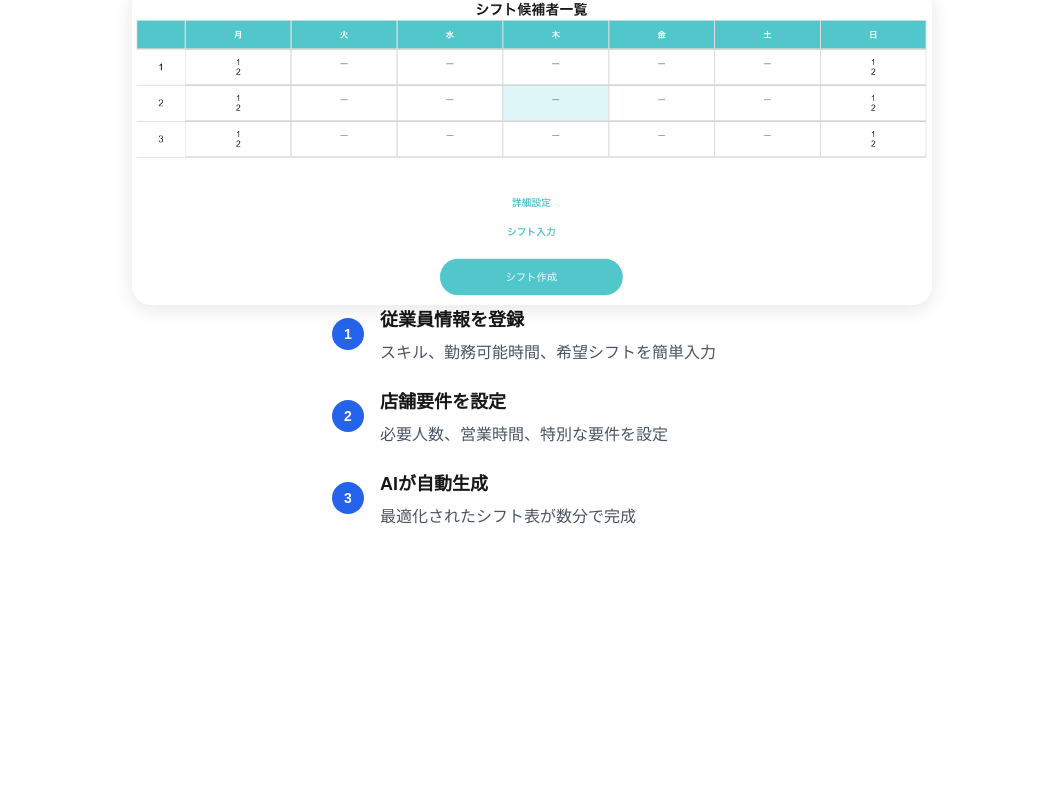
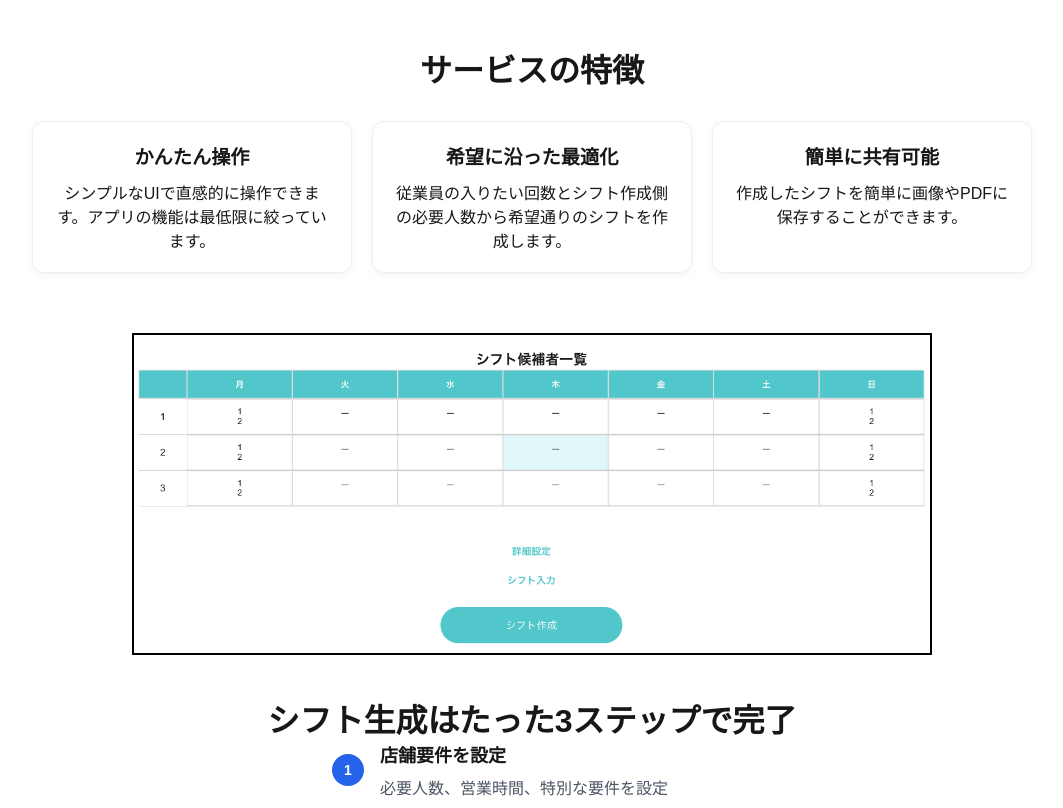
Before and after one commit to yuuri-dev/Shityj-app0507, a Next.js app: page / in a window 1280 px wide. Shown: the part 472-1280 px from the top of the page, without its empty margins (108-1171 px from the left). Before the commit the page ends 1023 px from the top, so only its background shows below. Built offline with nearby package versions, Linux system fonts and the light colour scheme.

Commit message:
indexページの説明を追加

```diff
--- a/src/pages/index.js
+++ b/src/pages/index.js
@@ -1,8 +1,6 @@
 import Head from 'next/head';
 import styles from './index.module.css';
 import Link from 'next/link';
-import ButtonBlue from '@/components/ButtonBlue';
-import ButtonWhite from '@/components/ButtonWhite';
 
 export default function Home() {
   return (
@@ -28,7 +26,7 @@ export default function Home() {
           </h1>
 
           <p className={styles.hero_description}>
-            簡単な入力をするだけで、希望に基づくシフトをすぐに作成することができます。
+            簡単な入力をするだけで、希望に基づくシフトを作成することができます。
             もうシフトに時間をかける必要はありません。
           </p>
         </div>
@@ -42,6 +40,30 @@ export default function Home() {
           </a>
         </div>
 
+        <div id="servise_feature_description" className={styles.features}>
+          <h1>サービスの特徴</h1>
+          <div className={styles.featureContainer}>
+            <div className={styles.featureCard}>
+              <h3>かんたん操作</h3>
+              <p>
+                シンプルなUIで直感的に操作できます。アプリの機能は最低限に絞っています。
+              </p>
+            </div>
+            <div className={styles.featureCard}>
+              <h3>希望に沿った最適化</h3>
+              <p>
+                従業員の入りたい回数とシフト作成側の必要人数から希望通りのシフトを作成します。
+              </p>
+            </div>
+            <div className={styles.featureCard}>
+              <h3>簡単に共有可能</h3>
+              <p>
+                作成したシフトを簡単に画像やPDFに保存することができます。
+              </p>
+            </div>
+          </div>
+        </div>
+
         <div className={styles.top_image_wrapper}>
           <img
             src="top_img/top1.png"
@@ -51,9 +73,17 @@ export default function Home() {
         </div>
 
         {/* ステップ */}
-        <div id="description" className={styles.step}>
+        <div className={styles.step}>
+          <h1>シフト生成はたった3ステップで完了</h1>
+          <div id="description" className={styles.stepContainer}>
+            <div className={styles.circle}>1</div>
+            <div className={styles.stepContent}>
+              <h4>店舗要件を設定</h4>
+              <p>必要人数、営業時間、特別な要件を設定</p>
+            </div>
+          </div>
           <div className={styles.stepContainer}>
-            <div className={styles.circle}>1</div>
+            <div className={styles.circle}>2</div>
             <div className={styles.stepContent}>
               <h4>従業員情報を登録</h4>
               <p>スキル、勤務可能時間、希望シフトを簡単入力</p>
@@ -61,18 +91,10 @@ export default function Home() {
           </div>
 
           <div className={styles.stepContainer}>
-            <div className={styles.circle}>2</div>
-            <div className={styles.stepContent}>
-              <h4>店舗要件を設定</h4>
-              <p>必要人数、営業時間、特別な要件を設定</p>
-            </div>
-          </div>
-
-          <div className={styles.stepContainer}>
             <div className={styles.circle}>3</div>
             <div className={styles.stepContent}>
-              <h4>AIが自動生成</h4>
-              <p>最適化されたシフト表が数分で完成</p>
+              <h4>シフトをボタンひとつで自動生成</h4>
+              <p>独自のアルゴリズムで最適化されたシフト表が数秒で完成</p>
             </div>
           </div>
         </div>
--- a/src/pages/index.module.css
+++ b/src/pages/index.module.css
@@ -93,30 +93,21 @@
   margin: 0 auto;
   line-height: 1.75;
 }
+/*------------ top画像 ------------*/
 .top_image_wrapper {
-  position: relative;
   width: 100%;
   max-width: 800px;
-  margin: 0 auto;
-  overflow: hidden;
-  border-radius: 20px;
-  box-shadow: 0 4px 20px rgba(0, 0, 0, 0.1);
+  margin: 40px auto; /* 上下に余白 */
+  border: 2px solid black; /* 黒枠を追加 */
 }
 
 .top_image {
   width: 100%;
   height: auto;
   display: block;
-  object-fit: cover;
-  transition: transform 0.3s ease;
 }
 
-.top_image:hover {
-  transform: scale(1.03);
-}
-
-
-/*------------ step------------ */
+/*------------ step ------------ */
 .step {
   display: flex;
   flex-direction: column;
@@ -156,3 +147,40 @@
 .stepContent p {
   color: #4b5563; /* gray-600 */
 }
+
+
+/*------------ feature ------------ */
+.features {
+  margin: 60px auto;
+  max-width: 1000px;
+  text-align: center;
+}
+
+.features h1 {
+  font-size: 2rem;
+  margin-bottom: 30px;
+}
+
+.featureContainer {
+  display: grid;
+  grid-template-columns: repeat(auto-fit, minmax(280px, 1fr));
+  gap: 20px;
+}
+
+.featureCard {
+  background: #fff;
+  border: 1px solid #eee;
+  border-radius: 12px;
+  padding: 20px;
+  box-shadow: 0 2px 8px rgba(0, 0, 0, 0.05);
+  transition: transform 0.2s ease;
+}
+
+.featureCard:hover {
+  transform: translateY(-4px);
+}
+
+.featureCard h3 {
+  margin-bottom: 10px;
+  font-size: 1.2rem;
+}
```
